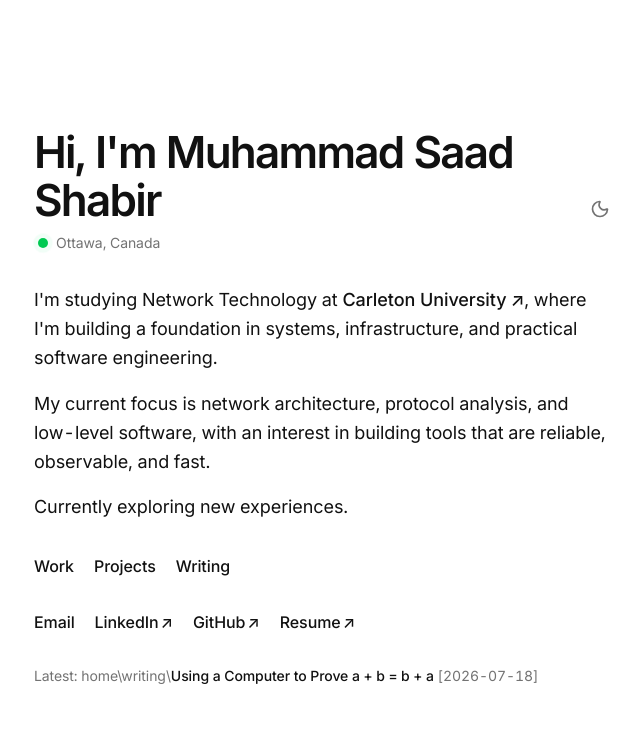
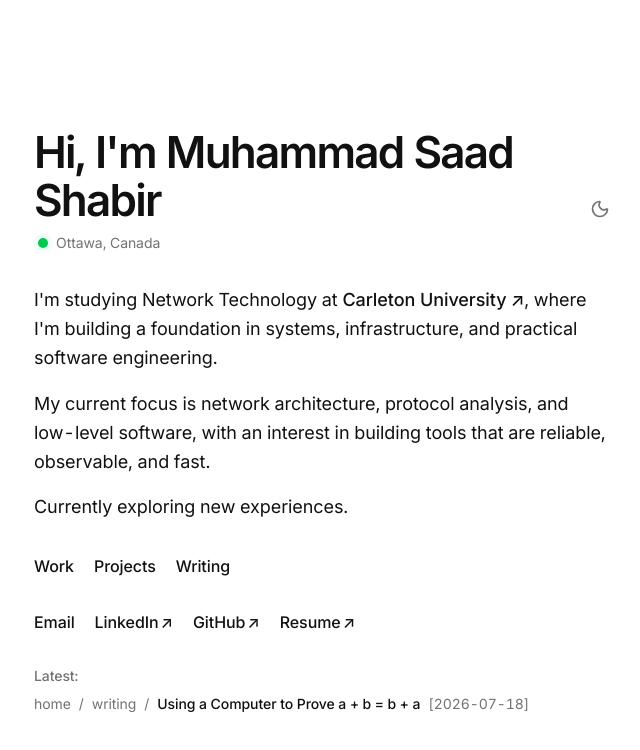
Before and after one commit to msaadshabir/personal-website, a Next.js app: page / in a window 1280 px wide. Shown: the top 750 px of the page, without its empty margins (318-958 px from the left). Built offline with nearby package versions, Linux system fonts and the light colour scheme.

Commit message:
ui; update styling and correct use of / and \

```diff
--- a/app/page.tsx
+++ b/app/page.tsx
@@ -108,34 +108,43 @@ export default function Home(): React.JSX.Element {
       </div>
 
       {(() => {
-        const segments = WRITING[0].url.split("/").filter(Boolean);
+        const latestWriting = WRITING[0];
+        const segments = latestWriting.url.split("/").filter(Boolean);
         const dir = segments.slice(0, -1);
+
         return (
-          <p className="text-sm text-muted-foreground">
-            Latest:{" "}
-            <Link href="/" className="hover:text-foreground transition-colors">
+          <div className="flex flex-col gap-2 text-sm">
+            <span className="font-medium text-muted-foreground">Latest:</span>
+            <nav
+              aria-label="Latest writing breadcrumb"
+              className="flex flex-wrap items-center gap-x-2 gap-y-1 text-muted-foreground"
+            >
+              <Link href="/" className="transition-colors hover:text-foreground">
                 home
               </Link>
               {dir.map((s, i) => {
                 const path = "/" + segments.slice(0, i + 1).join("/");
                 return (
-                <span key={path}>
-                  <span className="text-muted-foreground">\</span>
-                  <Link href={path} className="hover:text-foreground transition-colors">
+                  <span key={path} className="flex items-center gap-2">
+                    <span aria-hidden="true">/</span>
+                    <Link href={path} className="transition-colors hover:text-foreground">
                       {s}
                     </Link>
                   </span>
                 );
               })}
-            <span className="text-muted-foreground">\</span>
+              <span className="flex items-center gap-2">
+                <span aria-hidden="true">/</span>
                 <Link
-              href={WRITING[0].url}
+                  href={latestWriting.url}
                   className="font-medium text-foreground transition-colors hover:text-muted-foreground"
                 >
-              {WRITING[0].title}
+                  {latestWriting.title}
                 </Link>
-            <span className="text-muted-foreground"> [{WRITING[0].publishedAt}]</span>
-          </p>
+              </span>
+              <time dateTime={latestWriting.publishedAt}>[{latestWriting.publishedAt}]</time>
+            </nav>
+          </div>
         );
       })()}
     </section>
--- a/app/writing/add-commutative/page.tsx
+++ b/app/writing/add-commutative/page.tsx
@@ -12,7 +12,7 @@ export default function BlogPostPage() {
           >
             Home
           </Link>
-          <span className="text-muted-foreground">\</span>
+          <span className="text-muted-foreground">/</span>
           <Link
             href="/writing"
             className="font-medium text-foreground transition-colors hover:text-muted-foreground"
--- a/app/writing/building-zero-trust-with-ebpf/page.tsx
+++ b/app/writing/building-zero-trust-with-ebpf/page.tsx
@@ -12,7 +12,7 @@ export default function BlogPostPage() {
           >
             Home
           </Link>
-          <span className="text-muted-foreground">\</span>
+          <span className="text-muted-foreground">/</span>
           <Link
             href="/writing"
             className="font-medium text-foreground transition-colors hover:text-muted-foreground"
```
Lines whose indentation alone changed are shown as unchanged.
